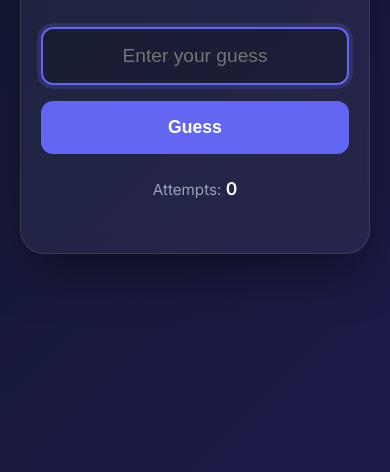
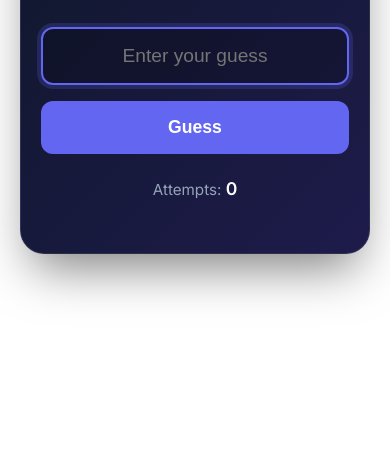
Before and after one commit to Dileesha001/NumberGuess, a website built with Vite: page frontend/index.html in a window 390 px wide. Shown: the part 372-844 px from the top of the page. Built offline with nearby package versions, Linux system fonts and the light colour scheme.

```diff
--- a/frontend/style.css
+++ b/frontend/style.css
@@ -19,7 +19,7 @@
 
 body {
   font-family: 'Inter', sans-serif;
-  background: var(--bg-gradient);
+  background: transparent;
   color: var(--text-primary);
   min-height: 100vh;
   display: flex;
@@ -35,10 +35,8 @@
 }
 
 .game-container {
-  background: var(--card-bg);
+  background: var(--bg-gradient);
   border: 1px solid var(--card-border);
-  backdrop-filter: blur(10px);
-  -webkit-backdrop-filter: blur(10px);
   border-radius: 24px;
   padding: 40px;
   box-shadow: 0 25px 50px -12px rgba(0, 0, 0, 0.5);
```
